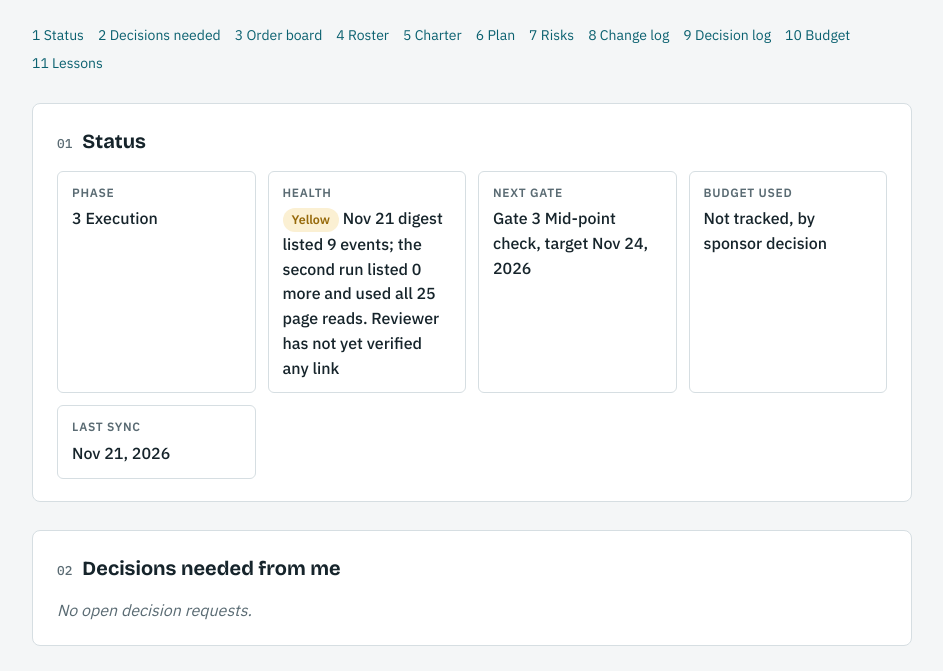
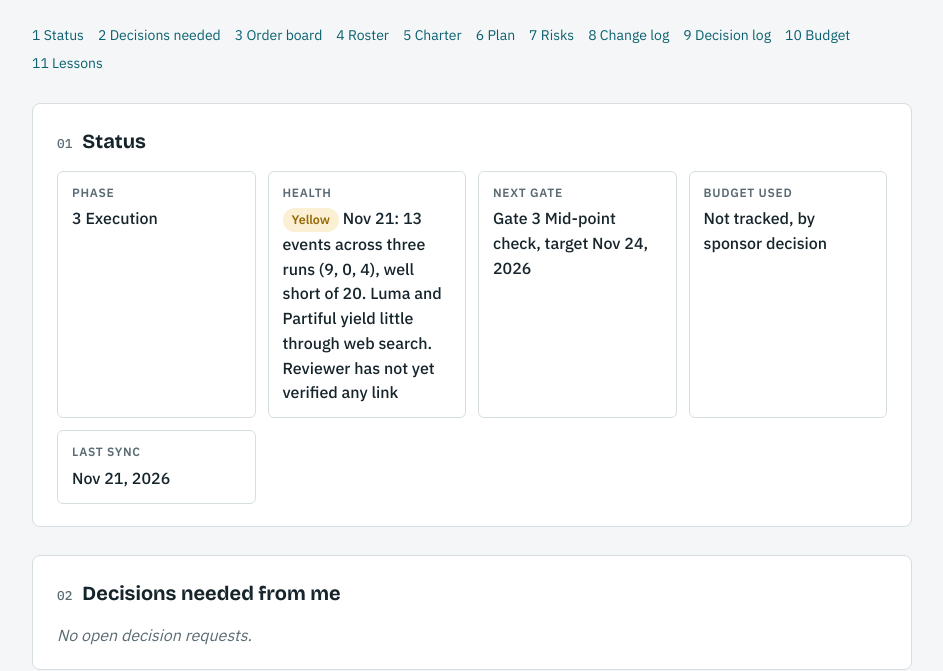
Before and after one commit to mikekhant/event-search, a plain HTML site: page hub/index.html in a window 1280 px wide. Shown: the part 125-796 px from the top of the page, without its empty margins (168-1111 px from the left). Drawn offline with nearby package versions, Linux system fonts and the light colour scheme.

Commit message:
Hub: status after third Nov 21 run
Co-Authored-By: Claude Fable 5.2 <noreply@anthropic.com>
Claude-Session: https://claude.ai/code/session_01Xys9UGw8eQ6gWUctQKYV5i

```diff
--- a/hub/index.html
+++ b/hub/index.html
@@ -101,7 +101,7 @@ td.id { font-family: var(--mono); font-size: 0.82rem; white-space: nowrap; }
   <h2><span class="n">01</span>Status</h2>
   <div class="status">
     <div class="tile"><span class="k">Phase</span><span class="v">3 Execution</span></div>
-    <div class="tile"><span class="k">Health</span><span class="v"><span class="pill yellow">Yellow</span> Nov 21 digest listed 9 events; the second run listed 0 more and used all 25 page reads. Reviewer has not yet verified any link</span></div>
+    <div class="tile"><span class="k">Health</span><span class="v"><span class="pill yellow">Yellow</span> Nov 21: 13 events across three runs (9, 0, 4), well short of 20. Luma and Partiful yield little through web search. Reviewer has not yet verified any link</span></div>
     <div class="tile"><span class="k">Next gate</span><span class="v">Gate 3 Mid-point check, target Nov 24, 2026</span></div>
     <div class="tile"><span class="k">Budget used</span><span class="v">Not tracked, by sponsor decision</span></div>
     <div class="tile"><span class="k">Last sync</span><span class="v">Nov 21, 2026</span></div>
```
